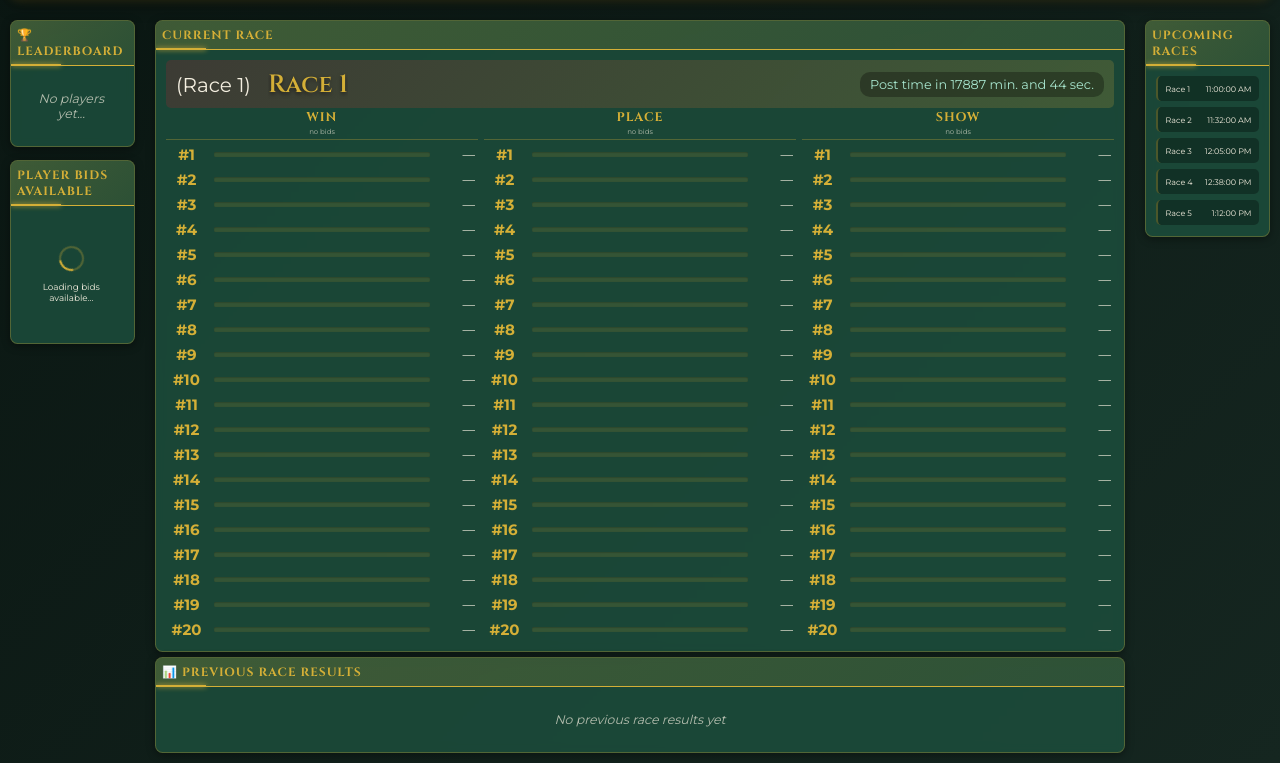
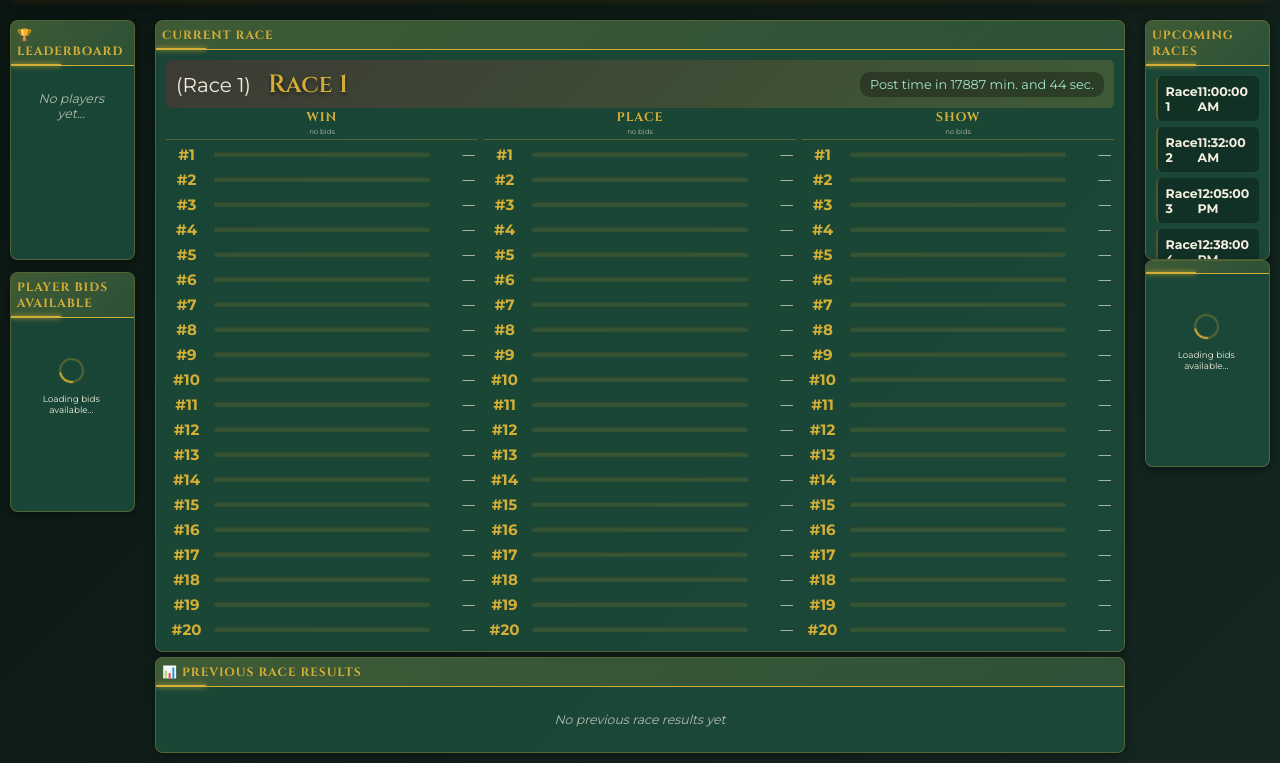
Before and after one commit to stringofQs/derby_bet, a Flask app: page / in a window 1280 px wide. Shown: the part 98-861 px from the top of the page. Run offline with Flask 3, Linux system fonts and the light colour scheme; data that the repository does not hold is empty.

Commit message:
New issues panel

```diff
--- a/derby_bet/src/app.py
+++ b/derby_bet/src/app.py
@@ -194,10 +194,10 @@ def admin_finalize_race():
 # ============================================================================
 
 def open_browser():
-    logging.debug(f'Opening browser at 127.0.0.1:{_PORT}')
-    webbrowser.open_new(f'http://127.0.0.1:{_PORT}')
+    logging.debug(f'Opening browser at 0.0.0.0:{_PORT}')
+    webbrowser.open_new(f'http://0.0.0.0:{_PORT}')
 
 if __name__ == '__main__':
     if os.environ.get('WERKZEUG_RUN_MAIN') == 'true':
         threading.Timer(1.0, open_browser).start()
-    app.run(port=_PORT, debug=_DEBUG)
+    app.run(host='0.0.0.0', port=_PORT, debug=_DEBUG)
--- a/derby_bet/src/static/css/style.css
+++ b/derby_bet/src/static/css/style.css
@@ -426,8 +426,7 @@ body {
 }
 
 .player-list {
-    max-height: calc(100vh - 400px);
-    overflow-y: auto;
+    height: 345px;
     padding-right: 5px;
 }
 
@@ -441,6 +440,9 @@ body {
     border-radius: 10px;
     border-left: 4px solid var(--derby-gold);
     transition: all 0.3s ease;
+    color: var(--derby-cream);
+    font-size: 25px;
+    font-weight: 700;
 }
 
 .player-item:hover {
@@ -810,8 +812,7 @@ body {
    ============================================================================ */
 
 .race-schedule {
-    max-height: 300px;
-    overflow-y: auto;
+    height: 345px;
 }
 
 .schedule-item {
--- a/derby_bet/src/templates/index.html
+++ b/derby_bet/src/templates/index.html
@@ -207,6 +207,20 @@
                         </div>
                     </div>
                 </div>
+                <div class="panel issue-log-panel">
+                    <div class="panel-header">
+                        <h2></h2>
+                        <div class="panel-accent"></div>
+                    </div>
+                    <div class="panel-body">
+                        <div id="players-available-panel" class="player-list">
+                            <div class="loading">
+                                <div class="loading-spinner"></div>
+                                <p>Loading bids available...</p>
+                            </div>
+                        </div>
+                    </div>
+                </div>
             </aside>
         </div>
     </div>
```
